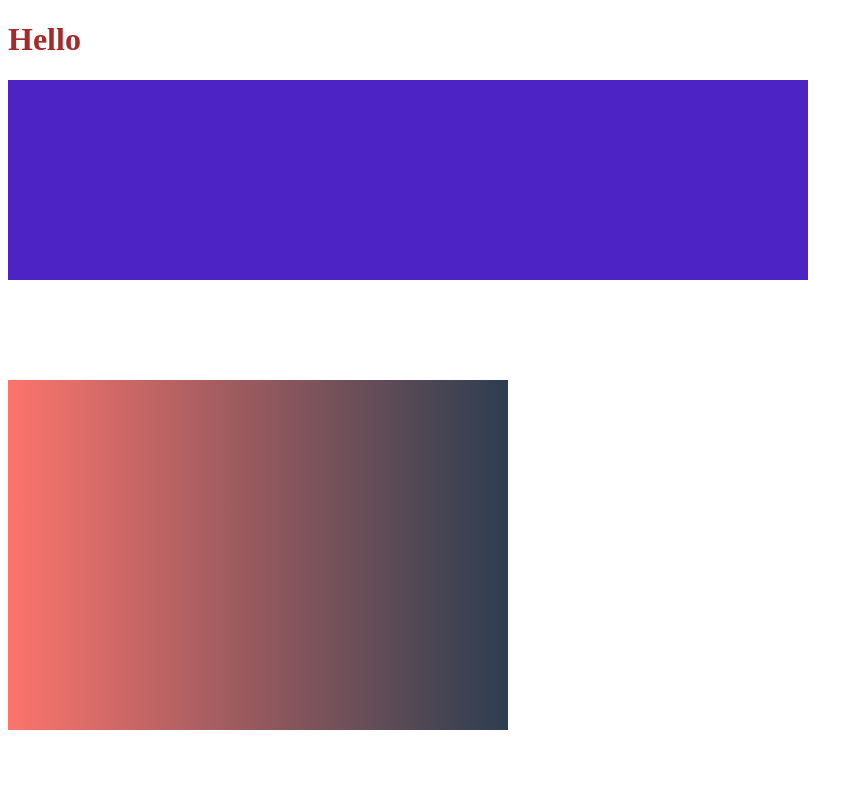
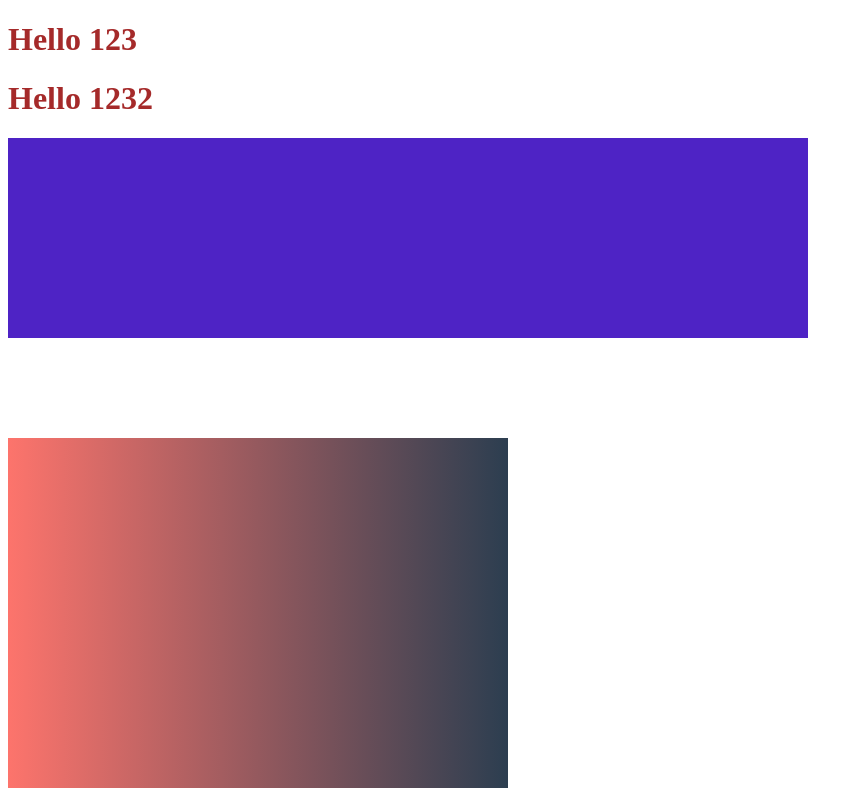
Before and after one commit to mvn-cuongnguyen2-dn/css-trick, a plain HTML site: page index.html in a window 1280 px wide. Shown: the whole page, without its empty margins (0-863 px from the left). Drawn offline with Linux system fonts and the light colour scheme.

Commit message:
add hello

```diff
--- a/index.html
+++ b/index.html
@@ -8,7 +8,8 @@
   <title>Document</title>
 </head>
 <body>
-  <h1 class="title">Hello</h1>
+  <h1 class="title">Hello 123</h1>
+  <h1 class="title">Hello 1232</h1>
   <div class="wrab-box">
     <div class="div div1">
 
```
